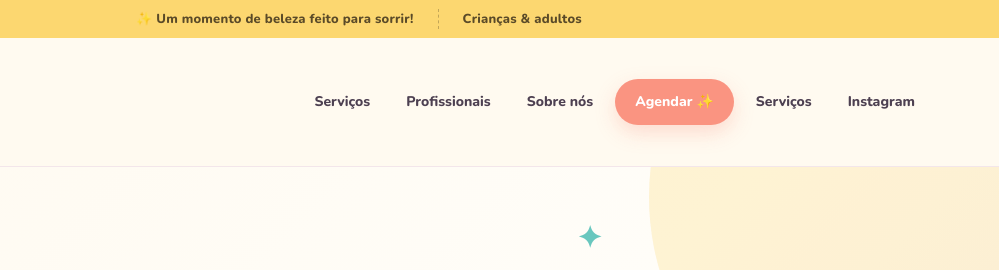
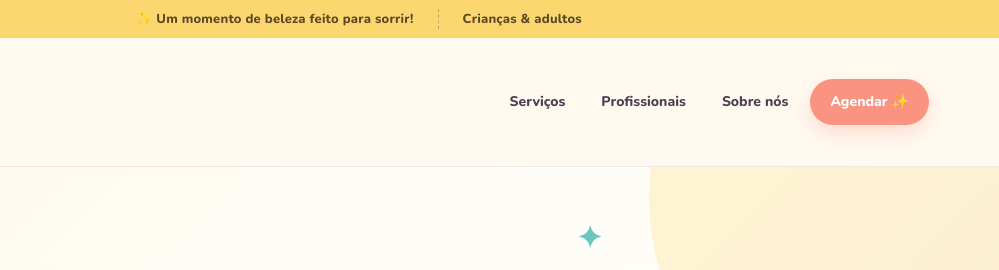
Before and after one commit to nnnnnnnnnnnnnnnnn843/sal-o1313233231, a plain HTML site: page index.html in a window 1280 px wide. Shown: the top 270 px of the page, 281-1280 px from the left. Drawn offline with nearby package versions, Linux system fonts and the light colour scheme.

Commit message:
Update index.html

```diff
--- a/index.html
+++ b/index.html
@@ -26,8 +26,6 @@
         <a href="#profissionais">Profissionais</a>
         <a href="#sobre">Sobre nós</a>
         <a href="#agendamento" class="nav-cta">Agendar ✨</a>
-        <a href="#servicos">Serviços</a>
-        <a href="https://www.instagram.com/pentepula/" target="_blank">Instagram</a>
       </nav>
       <button class="menu-btn" aria-label="Abrir menu" aria-expanded="false">☰</button>
     </div>
```
